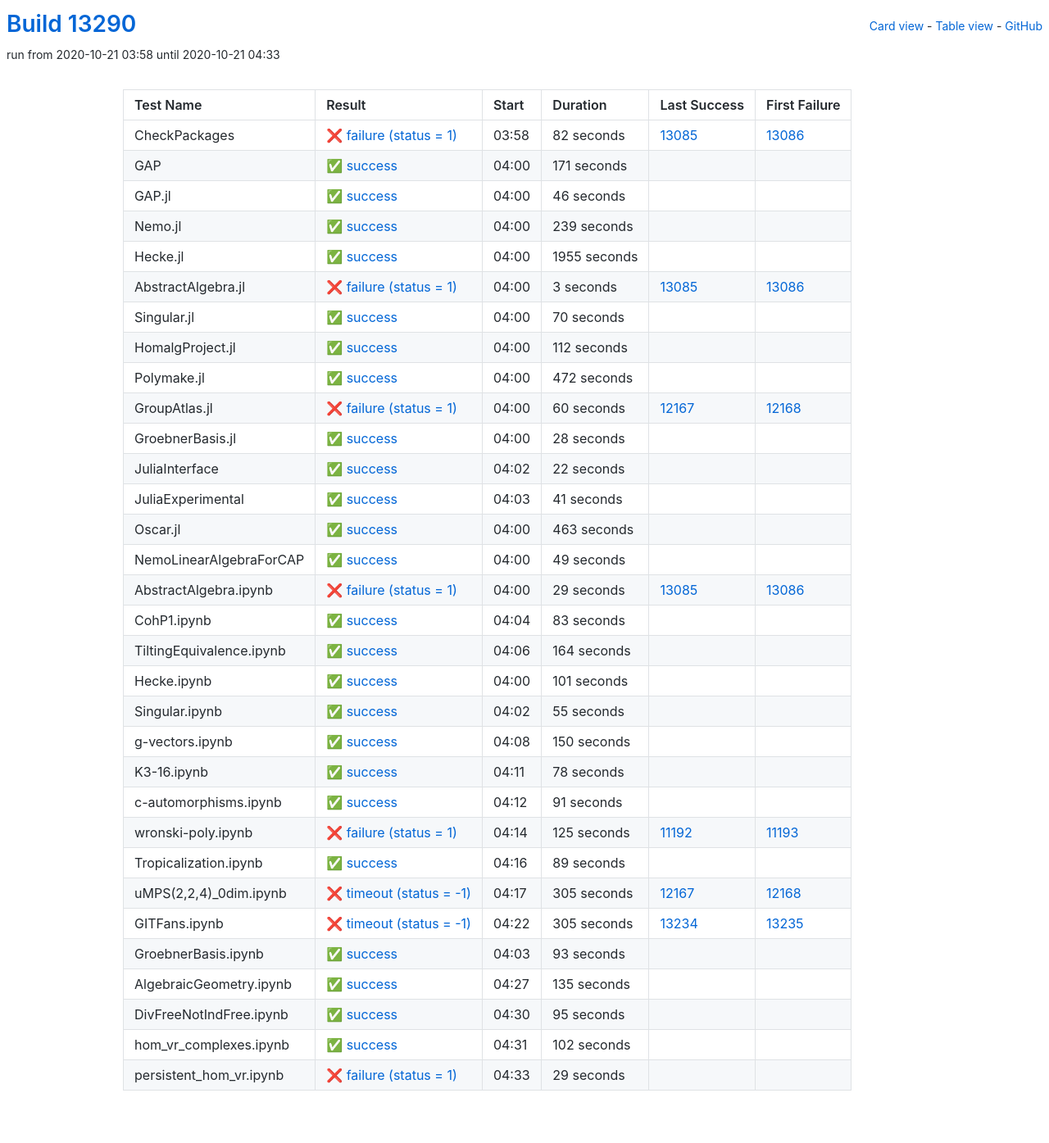
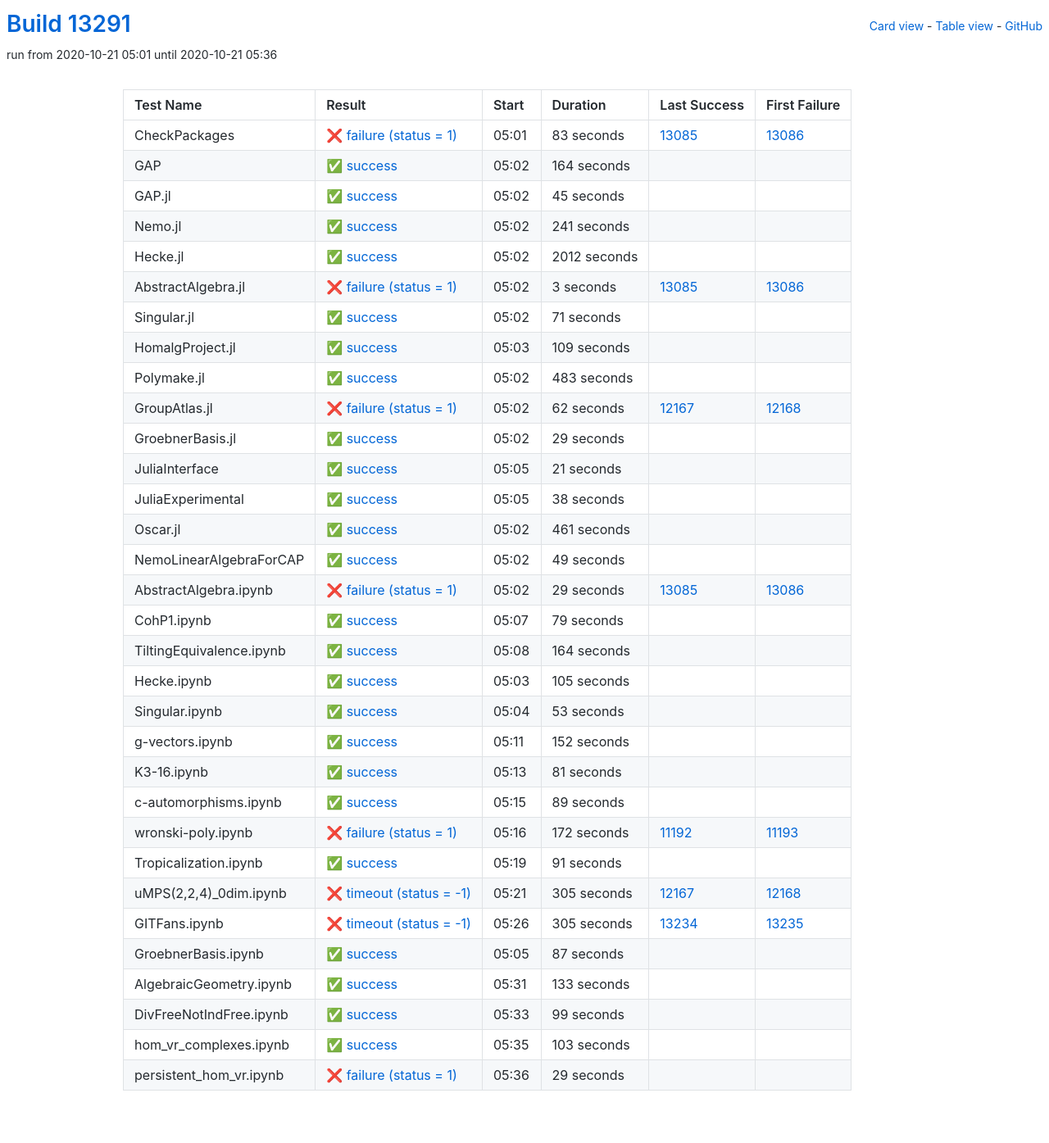
Before and after one commit to oscar-system/oscar-ci-status, a Jekyll site: the page built from table.html, in a window 1280 px wide. Shown: the whole page at 82% size. Built offline with Jekyll 4.4.1, drawn with Linux system fonts in a browser that asks for light colours.

Commit message:
Build #13291

```diff
--- a/_data/ci.yml
+++ b/_data/ci.yml
@@ -1,6 +1,6 @@
 ---
-build: 13290
-build_url: https://oscarci.mathematik.uni-kl.de/job/oscar/13290/
+build: 13291
+build_url: https://oscarci.mathematik.uni-kl.de/job/oscar/13291/
 job: oscar
 organization: oscar-system
 repo: oscar-ci-status
@@ -8,68 +8,68 @@
 tests:
 - name: CheckPackages
   id: checkpackages
-  log: https://oscarci.mathematik.uni-kl.de/job/oscar/13290/artifact/logs/build-13290/CheckPackages.log
-  start: 2020-10-21 03:58
+  log: https://oscarci.mathematik.uni-kl.de/job/oscar/13291/artifact/logs/build-13291/CheckPackages.log
+  start: 2020-10-21 05:01
   success: false
   exitcode: 1
   status: failure
-  duration: 82
+  duration: 83
   last_success: 13085
   last_success_url: https://oscarci.mathematik.uni-kl.de/job/oscar/13085/
   first_failure: 13086
   first_failure_url: https://oscarci.mathematik.uni-kl.de/job/oscar/13086/
 - name: GAP
   id: gap
-  log: https://oscarci.mathematik.uni-kl.de/job/oscar/13290/artifact/logs/build-13290/GAP.log
-  start: 2020-10-21 04:00
+  log: https://oscarci.mathematik.uni-kl.de/job/oscar/13291/artifact/logs/build-13291/GAP.log
+  start: 2020-10-21 05:02
   success: true
   exitcode: 0
   status: success
-  duration: 171
+  duration: 164
   last_success: false
   last_success_url:
   first_failure: false
   first_failure_url:
 - name: GAP.jl
   id: gap-jl
-  log: https://oscarci.mathematik.uni-kl.de/job/oscar/13290/artifact/logs/build-13290/GAP.jl.log
-  start: 2020-10-21 04:00
+  log: https://oscarci.mathematik.uni-kl.de/job/oscar/13291/artifact/logs/build-13291/GAP.jl.log
+  start: 2020-10-21 05:02
   success: true
   exitcode: 0
   status: success
-  duration: 46
+  duration: 45
   last_success: false
   last_success_url:
   first_failure: false
   first_failure_url:
 - name: Nemo.jl
   id: nemo-jl
-  log: https://oscarci.mathematik.uni-kl.de/job/oscar/13290/artifact/logs/build-13290/Nemo.jl.log
-  start: 2020-10-21 04:00
+  log: https://oscarci.mathematik.uni-kl.de/job/oscar/13291/artifact/logs/build-13291/Nemo.jl.log
+  start: 2020-10-21 05:02
   success: true
   exitcode: 0
   status: success
-  duration: 239
+  duration: 241
   last_success: false
   last_success_url:
   first_failure: false
   first_failure_url:
 - name: Hecke.jl
   id: hecke-jl
-  log: https://oscarci.mathematik.uni-kl.de/job/oscar/13290/artifact/logs/build-13290/Hecke.jl.log
-  start: 2020-10-21 04:00
+  log: https://oscarci.mathematik.uni-kl.de/job/oscar/13291/artifact/logs/build-13291/Hecke.jl.log
+  start: 2020-10-21 05:02
   success: true
   exitcode: 0
   status: success
-  duration: 1955
+  duration: 2012
   last_success: false
   last_success_url:
   first_failure: false
   first_failure_url:
 - name: AbstractAlgebra.jl
   id: abstractalgebra-jl
-  log: https://oscarci.mathematik.uni-kl.de/job/oscar/13290/artifact/logs/build-13290/AbstractAlgebra.jl.log
-  start: 2020-10-21 04:00
+  log: https://oscarci.mathematik.uni-kl.de/job/oscar/13291/artifact/logs/build-13291/AbstractAlgebra.jl.log
+  start: 2020-10-21 05:02
   success: false
   exitcode: 1
   status: failure
@@ -80,104 +80,104 @@
   first_failure_url: https://oscarci.mathematik.uni-kl.de/job/oscar/13086/
 - name: Singular.jl
   id: singular-jl
-  log: https://oscarci.mathematik.uni-kl.de/job/oscar/13290/artifact/logs/build-13290/Singular.jl.log
-  start: 2020-10-21 04:00
+  log: https://oscarci.mathematik.uni-kl.de/job/oscar/13291/artifact/logs/build-13291/Singular.jl.log
+  start: 2020-10-21 05:02
   success: true
   exitcode: 0
   status: success
-  duration: 70
+  duration: 71
   last_success: false
   last_success_url:
   first_failure: false
   first_failure_url:
 - name: HomalgProject.jl
   id: homalgproject-jl
-  log: https://oscarci.mathematik.uni-kl.de/job/oscar/13290/artifact/logs/build-13290/HomalgProject.jl.log
-  start: 2020-10-21 04:00
+  log: https://oscarci.mathematik.uni-kl.de/job/oscar/13291/artifact/logs/build-13291/HomalgProject.jl.log
+  start: 2020-10-21 05:03
   success: true
   exitcode: 0
   status: success
-  duration: 112
+  duration: 109
   last_success: false
   last_success_url:
   first_failure: false
   first_failure_url:
 - name: Polymake.jl
   id: polymake-jl
-  log: https://oscarci.mathematik.uni-kl.de/job/oscar/13290/artifact/logs/build-13290/Polymake.jl.log
-  start: 2020-10-21 04:00
+  log: https://oscarci.mathematik.uni-kl.de/job/oscar/13291/artifact/logs/build-13291/Polymake.jl.log
+  start: 2020-10-21 05:02
   success: true
   exitcode: 0
   status: success
-  duration: 472
+  duration: 483
   last_success: false
   last_success_url:
   first_failure: false
   first_failure_url:
 - name: GroupAtlas.jl
   id: groupatlas-jl
-  log: https://oscarci.mathematik.uni-kl.de/job/oscar/13290/artifact/logs/build-13290/GroupAtlas.jl.log
-  start: 2020-10-21 04:00
+  log: https://oscarci.mathematik.uni-kl.de/job/oscar/13291/artifact/logs/build-13291/GroupAtlas.jl.log
+  start: 2020-10-21 05:02
   success: false
   exitcode: 1
   status: failure
-  duration: 60
+  duration: 62
   last_success: 12167
   last_success_url: https://oscarci.mathematik.uni-kl.de/job/oscar/12167/
   first_failure: 12168
   first_failure_url: https://oscarci.mathematik.uni-kl.de/job/oscar/12168/
 - name: GroebnerBasis.jl
   id: groebnerbasis-jl
-  log: https://oscarci.mathematik.uni-kl.de/job/oscar/13290/artifact/logs/build-13290/GroebnerBasis.jl.log
-  start: 2020-10-21 04:00
+  log: https://oscarci.mathematik.uni-kl.de/job/oscar/13291/artifact/logs/build-13291/GroebnerBasis.jl.log
+  start: 2020-10-21 05:02
   success: true
   exitcode: 0
   status: success
-  duration: 28
+  duration: 29
   last_success: false
   last_success_url:
   first_failure: false
   first_failure_url:
 - name: JuliaInterface
   id: juliainterface
-  log: https://oscarci.mathematik.uni-kl.de/job/oscar/13290/artifact/logs/build-13290/JuliaInterface.log
-  start: 2020-10-21 04:02
+  log: https://oscarci.mathematik.uni-kl.de/job/oscar/13291/artifact/logs/build-13291/JuliaInterface.log
+  start: 2020-10-21 05:05
   success: true
   exitcode: 0
   status: success
-  duration: 22
+  duration: 21
   last_success: false
   last_success_url:
   first_failure: false
   first_failure_url:
 - name: JuliaExperimental
   id: juliaexperimental
-  log: https://oscarci.mathematik.uni-kl.de/job/oscar/13290/artifact/logs/build-13290/JuliaExperimental.log
-  start: 2020-10-21 04:03
+  log: https://oscarci.mathematik.uni-kl.de/job/oscar/13291/artifact/logs/build-13291/JuliaExperimental.log
+  start: 2020-10-21 05:05
   success: true
   exitcode: 0
   status: success
-  duration: 41
+  duration: 38
   last_success: false
   last_success_url:
   first_failure: false
   first_failure_url:
 - name: Oscar.jl
   id: oscar-jl
-  log: https://oscarci.mathematik.uni-kl.de/job/oscar/13290/artifact/logs/build-13290/Oscar.jl.log
-  start: 2020-10-21 04:00
+  log: https://oscarci.mathematik.uni-kl.de/job/oscar/13291/artifact/logs/build-13291/Oscar.jl.log
+  start: 2020-10-21 05:02
   success: true
   exitcode: 0
   status: success
-  duration: 463
+  duration: 461
   last_success: false
   last_success_url:
   first_failure: false
   first_failure_url:
 - name: NemoLinearAlgebraForCAP
   id: nemolinearalgebraforcap
-  log: https://oscarci.mathematik.uni-kl.de/job/oscar/13290/artifact/logs/build-13290/NemoLinearAlgebraForCAP.log
-  start: 2020-10-21 04:00
+  log: https://oscarci.mathematik.uni-kl.de/job/oscar/13291/artifact/logs/build-13291/NemoLinearAlgebraForCAP.log
+  start: 2020-10-21 05:02
   success: true
   exitcode: 0
   status: success
@@ -188,8 +188,8 @@
   first_failure_url:
 - name: AbstractAlgebra.ipynb
   id: abstractalgebra-ipynb
-  log: https://oscarci.mathematik.uni-kl.de/job/oscar/13290/artifact/logs/build-13290/AbstractAlgebra.ipynb.log
-  start: 2020-10-21 04:00
+  log: https://oscarci.mathematik.uni-kl.de/job/oscar/13291/artifact/logs/build-13291/AbstractAlgebra.ipynb.log
+  start: 2020-10-21 05:02
   success: false
   exitcode: 1
   status: failure
@@ -200,20 +200,20 @@
   first_failure_url: https://oscarci.mathematik.uni-kl.de/job/oscar/13086/
 - name: CohP1.ipynb
   id: cohp1-ipynb
-  log: https://oscarci.mathematik.uni-kl.de/job/oscar/13290/artifact/logs/build-13290/CohP1.ipynb.log
-  start: 2020-10-21 04:04
+  log: https://oscarci.mathematik.uni-kl.de/job/oscar/13291/artifact/logs/build-13291/CohP1.ipynb.log
+  start: 2020-10-21 05:07
   success: true
   exitcode: 0
   status: success
-  duration: 83
+  duration: 79
   last_success: false
   last_success_url:
   first_failure: false
   first_failure_url:
 - name: TiltingEquivalence.ipynb
   id: tiltingequivalence-ipynb
-  log: https://oscarci.mathematik.uni-kl.de/job/oscar/13290/artifact/logs/build-13290/TiltingEquivalence.ipynb.log
-  start: 2020-10-21 04:06
+  log: https://oscarci.mathematik.uni-kl.de/job/oscar/13291/artifact/logs/build-13291/TiltingEquivalence.ipynb.log
+  start: 2020-10-21 05:08
   success: true
   exitcode: 0
   status: success
@@ -224,56 +224,80 @@
   first_failure_url:
 - name: Hecke.ipynb
   id: hecke-ipynb
-  log: https://oscarci.mathematik.uni-kl.de/job/oscar/13290/artifact/logs/build-13290/Hecke.ipynb.log
-  start: 2020-10-21 04:00
+  log: https://oscarci.mathematik.uni-kl.de/job/oscar/13291/artifact/logs/build-13291/Hecke.ipynb.log
+  start: 2020-10-21 05:03
   success: true
   exitcode: 0
   status: success
-  duration: 101
+  duration: 105
   last_success: false
   last_success_url:
   first_failure: false
   first_failure_url:
 - name: Singular.ipynb
   id: singular-ipynb
-  log: https://oscarci.mathematik.uni-kl.de/job/oscar/13290/artifact/logs/build-13290/Singular.ipynb.log
-  start: 2020-10-21 04:02
+  log: https://oscarci.mathematik.uni-kl.de/job/oscar/13291/artifact/logs/build-13291/Singular.ipynb.log
+  start: 2020-10-21 05:04
   success: true
   exitcode: 0
   status: success
-  duration: 55
+  duration: 53
   last_success: false
   last_success_url:
   first_failure: false
   first_failure_url:
 - name: g-vectors.ipynb
   id: g-vectors-ipynb
-  log: https://oscarci.mathematik.uni-kl.de/job/oscar/13290/artifact/logs/build-13290/g-vectors.ipynb.log
-  start: 2020-10-21 04:08
+  log: https://oscarci.mathematik.uni-kl.de/job/oscar/13291/artifact/logs/build-13291/g-vectors.ipynb.log
+  start: 2020-10-21 05:11
   success: true
   exitcode: 0
   status: success
-  duration: 150
+  duration: 152
   last_success: false
   last_success_url:
   first_failure: false
   first_failure_url:
 - name: K3-16.ipynb
   id: k3-16-ipynb
-  log: https://oscarci.mathematik.uni-kl.de/job/oscar/13290/artifact/logs/build-13290/K3-16.ipynb.log
-  start: 2020-10-21 04:11
+  log: https://oscarci.mathematik.uni-kl.de/job/oscar/13291/artifact/logs/build-13291/K3-16.ipynb.log
+  start: 2020-10-21 05:13
   success: true
   exitcode: 0
   status: success
-  duration: 78
+  duration: 81
   last_success: false
   last_success_url:
   first_failure: false
   first_failure_url:
 - name: c-automorphisms.ipynb
   id: c-automorphisms-ipynb
-  log: https://oscarci.mathematik.uni-kl.de/job/oscar/13290/artifact/logs/build-13290/c-automorphisms.ipynb.log
-  start: 2020-10-21 04:12
+  log: https://oscarci.mathematik.uni-kl.de/job/oscar/13291/artifact/logs/build-13291/c-automorphisms.ipynb.log
+  start: 2020-10-21 05:15
+  success: true
+  exitcode: 0
+  status: success
+  duration: 89
+  last_success: false
+  last_success_url:
+  first_failure: false
+  first_failure_url:
+- name: wronski-poly.ipynb
+  id: wronski-poly-ipynb
+  log: https://oscarci.mathematik.uni-kl.de/job/oscar/13291/artifact/logs/build-13291/wronski-poly.ipynb.log
+  start: 2020-10-21 05:16
+  success: false
+  exitcode: 1
+  status: failure
+  duration: 172
+  last_success: 11192
+  last_success_url: https://oscarci.mathematik.uni-kl.de/job/oscar/11192/
+  first_failure: 11193
+  first_failure_url: https://oscarci.mathematik.uni-kl.de/job/oscar/11193/
+- name: Tropicalization.ipynb
+  id: tropicalization-ipynb
+  log: https://oscarci.mathematik.uni-kl.de/job/oscar/13291/artifact/logs/build-13291/Tropicalization.ipynb.log
+  start: 2020-10-21 05:19
   success: true
   exitcode: 0
   status: success
@@ -282,34 +306,10 @@
   last_success_url:
   first_failure: false
   first_failure_url:
-- name: wronski-poly.ipynb
-  id: wronski-poly-ipynb
-  log: https://oscarci.mathematik.uni-kl.de/job/oscar/13290/artifact/logs/build-13290/wronski-poly.ipynb.log
-  start: 2020-10-21 04:14
-  success: false
-  exitcode: 1
-  status: failure
-  duration: 125
-  last_success: 11192
-  last_success_url: https://oscarci.mathematik.uni-kl.de/job/oscar/11192/
-  first_failure: 11193
-  first_failure_url: https://oscarci.mathematik.uni-kl.de/job/oscar/11193/
-- name: Tropicalization.ipynb
-  id: tropicalization-ipynb
-  log: https://oscarci.mathematik.uni-kl.de/job/oscar/13290/artifact/logs/build-13290/Tropicalization.ipynb.log
-  start: 2020-10-21 04:16
-  success: true
-  exitcode: 0
-  status: success
-  duration: 89
-  last_success: false
-  last_success_url:
-  first_failure: false
-  first_failure_url:
 - name: uMPS(2,2,4)_0dim.ipynb
   id: umps-2-2-4-0dim-ipynb
-  log: https://oscarci.mathematik.uni-kl.de/job/oscar/13290/artifact/logs/build-13290/uMPS-2-2-4-_0dim.ipynb.log
-  start: 2020-10-21 04:17
+  log: https://oscarci.mathematik.uni-kl.de/job/oscar/13291/artifact/logs/build-13291/uMPS-2-2-4-_0dim.ipynb.log
+  start: 2020-10-21 05:21
   success: false
   exitcode: -1
   status: timeout
@@ -320,8 +320,8 @@
   first_failure_url: https://oscarci.mathematik.uni-kl.de/job/oscar/12168/
 - name: GITFans.ipynb
   id: gitfans-ipynb
-  log: https://oscarci.mathematik.uni-kl.de/job/oscar/13290/artifact/logs/build-13290/GITFans.ipynb.log
-  start: 2020-10-21 04:22
+  log: https://oscarci.mathematik.uni-kl.de/job/oscar/13291/artifact/logs/build-13291/GITFans.ipynb.log
+  start: 2020-10-21 05:26
   success: false
   exitcode: -1
   status: timeout
@@ -332,56 +332,56 @@
   first_failure_url: https://oscarci.mathematik.uni-kl.de/job/oscar/13235/
 - name: GroebnerBasis.ipynb
   id: groebnerbasis-ipynb
-  log: https://oscarci.mathematik.uni-kl.de/job/oscar/13290/artifact/logs/build-13290/GroebnerBasis.ipynb.log
-  start: 2020-10-21 04:03
+  log: https://oscarci.mathematik.uni-kl.de/job/oscar/13291/artifact/logs/build-13291/GroebnerBasis.ipynb.log
+  start: 2020-10-21 05:05
   success: true
   exitcode: 0
   status: success
-  duration: 93
+  duration: 87
   last_success: false
   last_success_url:
   first_failure: false
   first_failure_url:
 - name: AlgebraicGeometry.ipynb
   id: algebraicgeometry-ipynb
-  log: https://oscarci.mathematik.uni-kl.de/job/oscar/13290/artifact/logs/build-13290/AlgebraicGeometry.ipynb.log
-  start: 2020-10-21 04:27
+  log: https://oscarci.mathematik.uni-kl.de/job/oscar/13291/artifact/logs/build-13291/AlgebraicGeometry.ipynb.log
+  start: 2020-10-21 05:31
   success: true
   exitcode: 0
   status: success
-  duration: 135
+  duration: 133
   last_success: false
   last_success_url:
   first_failure: false
   first_failure_url:
 - name: DivFreeNotIndFree.ipynb
   id: divfreenotindfree-ipynb
-  log: https://oscarci.mathematik.uni-kl.de/job/oscar/13290/artifact/logs/build-13290/DivFreeNotIndFree.ipynb.log
-  start: 2020-10-21 04:30
+  log: https://oscarci.mathematik.uni-kl.de/job/oscar/13291/artifact/logs/build-13291/DivFreeNotIndFree.ipynb.log
+  start: 2020-10-21 05:33
   success: true
   exitcode: 0
   status: success
-  duration: 95
+  duration: 99
   last_success: false
   last_success_url:
   first_failure: false
   first_failure_url:
 - name: hom_vr_complexes.ipynb
   id: hom-vr-complexes-ipynb
-  log: https://oscarci.mathematik.uni-kl.de/job/oscar/13290/artifact/logs/build-13290/hom_vr_complexes.ipynb.log
-  start: 2020-10-21 04:31
+  log: https://oscarci.mathematik.uni-kl.de/job/oscar/13291/artifact/logs/build-13291/hom_vr_complexes.ipynb.log
+  start: 2020-10-21 05:35
   success: true
   exitcode: 0
   status: success
-  duration: 102
+  duration: 103
   last_success: false
   last_success_url:
   first_failure: false
   first_failure_url:
 - name: persistent_hom_vr.ipynb
   id: persistent-hom-vr-ipynb
-  log: https://oscarci.mathematik.uni-kl.de/job/oscar/13290/artifact/logs/build-13290/persistent_hom_vr.ipynb.log
-  start: 2020-10-21 04:33
+  log: https://oscarci.mathematik.uni-kl.de/job/oscar/13291/artifact/logs/build-13291/persistent_hom_vr.ipynb.log
+  start: 2020-10-21 05:36
   success: false
   exitcode: 1
   status: failure
```
Also changed, not shown: README.md.
